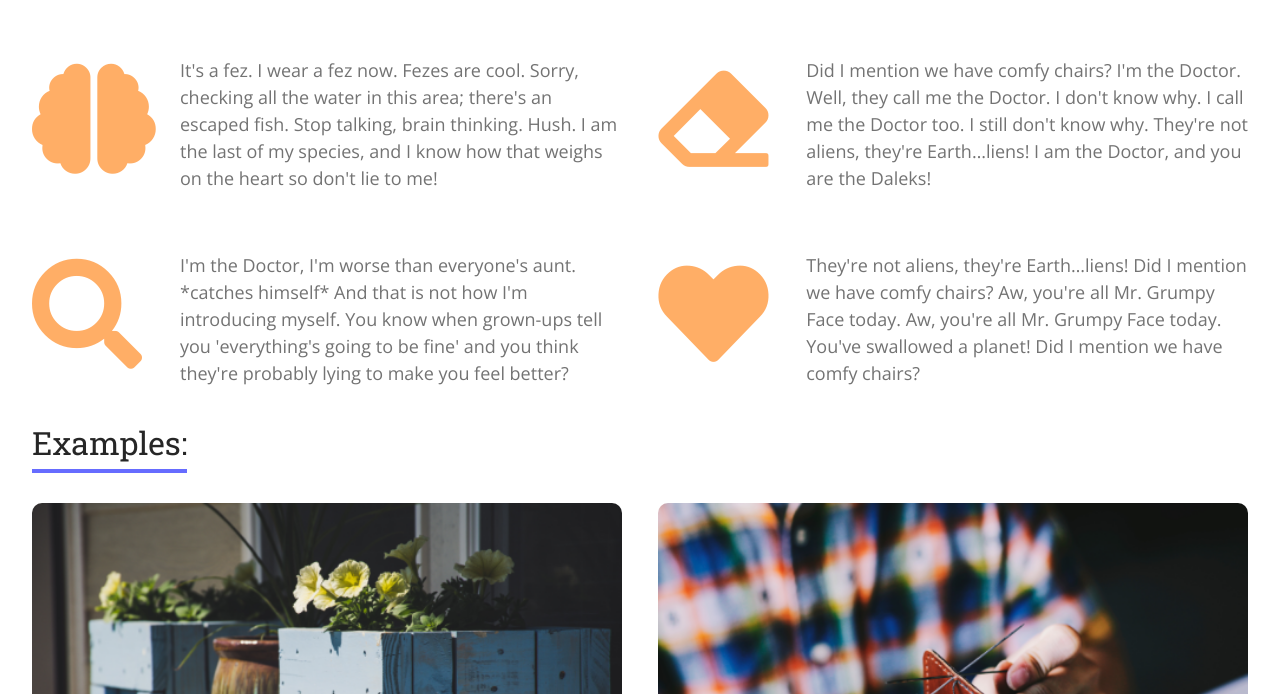
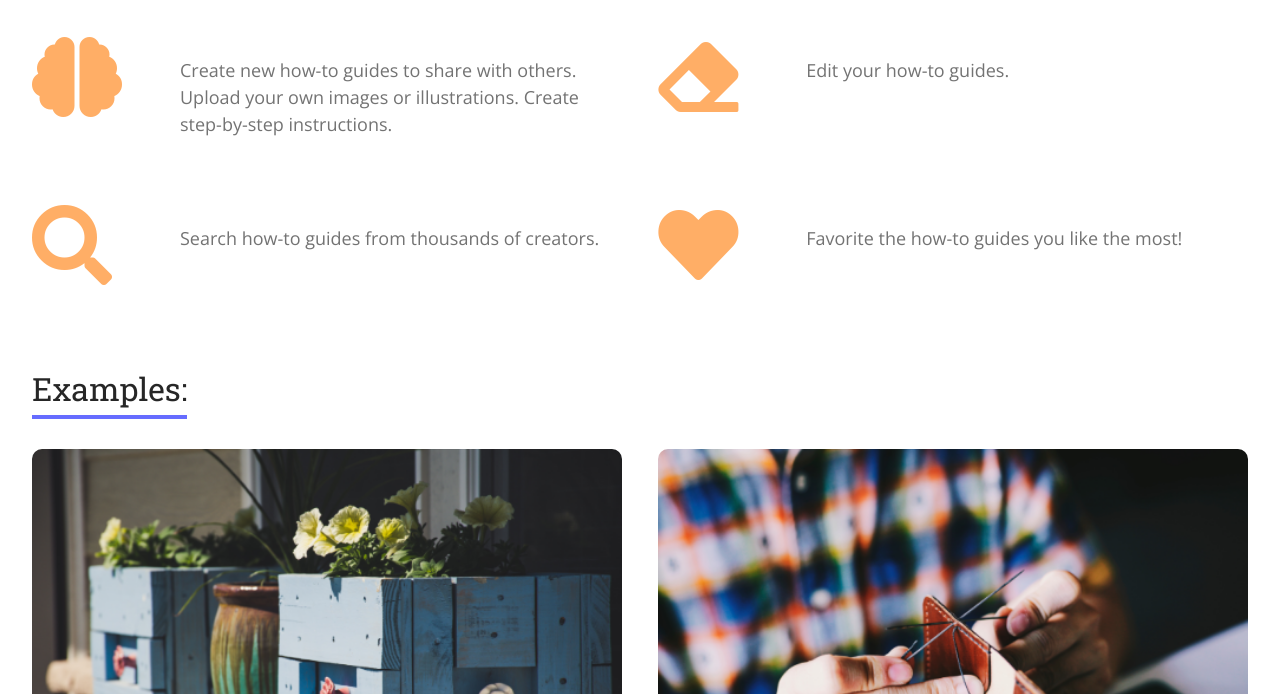
Before and after one commit to how-tos/landing-page-paris, a plain HTML site: page index.html in a window 1280 px wide. Shown: the part 686-1380 px from the top of the page. Drawn offline with nearby package versions, Linux system fonts and the light colour scheme.

Commit message:
descriptions for features added and example blurbs removed

```diff
--- a/index.html
+++ b/index.html
@@ -73,22 +73,19 @@
                         </div>
                         <div class = "features">
                             <div class = "feature">
-                                <!-- <img class = "feature-img" src = "imgs/img_icon.png"> -->
                                 <span class = "feat-icon"><i class="fas fa-brain"></i></span>
-                                <p>It's a fez. I wear a fez now. Fezes are cool. Sorry, checking all the water in this area; there's an escaped fish. Stop talking, brain thinking. Hush. I am the last of my species, and I know how that weighs on the heart so don't lie to me!</p>
+                                <p>Create new how-to guides to share with others. Upload your own images or illustrations. Create step-by-step instructions.</p>
 
                             </div>
-                            <div class = "feature">
-
-                                <span class = "feat-icon"><i class="fas fa-eraser"></i></span>
-                                <p>Did I mention we have comfy chairs? I'm the Doctor. Well, they call me the Doctor. I don't know why. I call me the Doctor too. I still don't know why. They're not aliens, they're Earth…liens! I am the Doctor, and you are the Daleks!</p>
+                            <div class = "feature">               <span class = "feat-icon"><i class="fas fa-eraser"></i></span>
+                                <p>Edit your how-to guides.</p>
                             </div>
                             <div class = "feature">
                                 <span class = "feat-icon"><i class="fas fa-search"></i></span>
-                                <p>I'm the Doctor, I'm worse than everyone's aunt. *catches himself* And that is not how I'm introducing myself. You know when grown-ups tell you 'everything's going to be fine' and you think they're probably lying to make you feel better?</p>
+                                <p>Search how-to guides from thousands of creators.</p>
                             </div>
                             <div class = "feature">               <span class = "feat-icon"><i class="fas fa-heart"></i></span>
-                                <p>They're not aliens, they're Earth…liens! Did I mention we have comfy chairs? Aw, you're all Mr. Grumpy Face today. Aw, you're all Mr. Grumpy Face today. You've swallowed a planet! Did I mention we have comfy chairs?</p>
+                                <p>Favorite the how-to guides you like the most!</p>
                             </div>
                         </div>
                     </section>
@@ -103,25 +100,25 @@
                             <div class = "example">
                                 <img src = "imgs/planter.png">
                                 <h3>Build planters with refurbished wood</h3>
-                                <p>D'oh. Human contact: the final frontier. Mrs. Krabappel and Principal Skinner were in the closet making babies and I saw one of the babies and then the baby looked at me. They only come out in the night. Or in this case, the day.</p>
+                                <!-- <p>D'oh. Human contact: the final frontier. Mrs. Krabappel and Principal Skinner were in the closet making babies and I saw one of the babies and then the baby looked at me. They only come out in the night. Or in this case, the day.</p> -->
                                 <button class = "examples-btn">More</button>
                             </div>
                             <div class = "example">
                                 <img src = "imgs/wallet.png">
                                 <h3>Sew a leather wallet</h3>
-                                <p>D'oh. Human contact: the final frontier. Mrs. Krabappel and Principal Skinner were in the closet making babies and I saw one of the babies and then the baby looked at me. They only come out in the night. Or in this case, the day.</p>
+                                <!-- <p>D'oh. Human contact: the final frontier. Mrs. Krabappel and Principal Skinner were in the closet making babies and I saw one of the babies and then the baby looked at me. They only come out in the night. Or in this case, the day.</p> -->
                                 <button class = "examples-btn">More</button>
                             </div>
                             <div class = "example">
                                 <img src = "imgs/dressform.png">
                                 <h3>Create your own dress form</h3>
-                                <p>D'oh. Human contact: the final frontier. Mrs. Krabappel and Principal Skinner were in the closet making babies and I saw one of the babies and then the baby looked at me. They only come out in the night. Or in this case, the day.</p>
+                                <!-- <p>D'oh. Human contact: the final frontier. Mrs. Krabappel and Principal Skinner were in the closet making babies and I saw one of the babies and then the baby looked at me. They only come out in the night. Or in this case, the day.</p> -->
                                 <button class = "examples-btn">More</button>
                             </div>
                             <div class = "example">
                                 <img src = "imgs/campstove.png">
                                 <h3>DIY camp stove</h3>
-                                <p>D'oh. Human contact: the final frontier. Mrs. Krabappel and Principal Skinner were in the closet making babies and I saw one of the babies and then the baby looked at me. They only come out in the night. Or in this case, the day.</p>
+                                <!-- <p>D'oh. Human contact: the final frontier. Mrs. Krabappel and Principal Skinner were in the closet making babies and I saw one of the babies and then the baby looked at me. They only come out in the night. Or in this case, the day.</p> -->
                                 <button class = "examples-btn">More</button>
                             </div>
                         </div>
--- a/less/home-page.less
+++ b/less/home-page.less
@@ -120,11 +120,11 @@
             width: 48.5%;
             padding: 20px 0;
             display: flex;
-            align-items: flex-end;
+            align-content: center;
 
             i {
                 color: @alt-border-color;
-                font-size: 11rem;
+                font-size: 8rem;
                 height: 128px;
                 width: 128px;
                 // padding: 10px 0;
```
Also changed, not shown: css/index.css.
